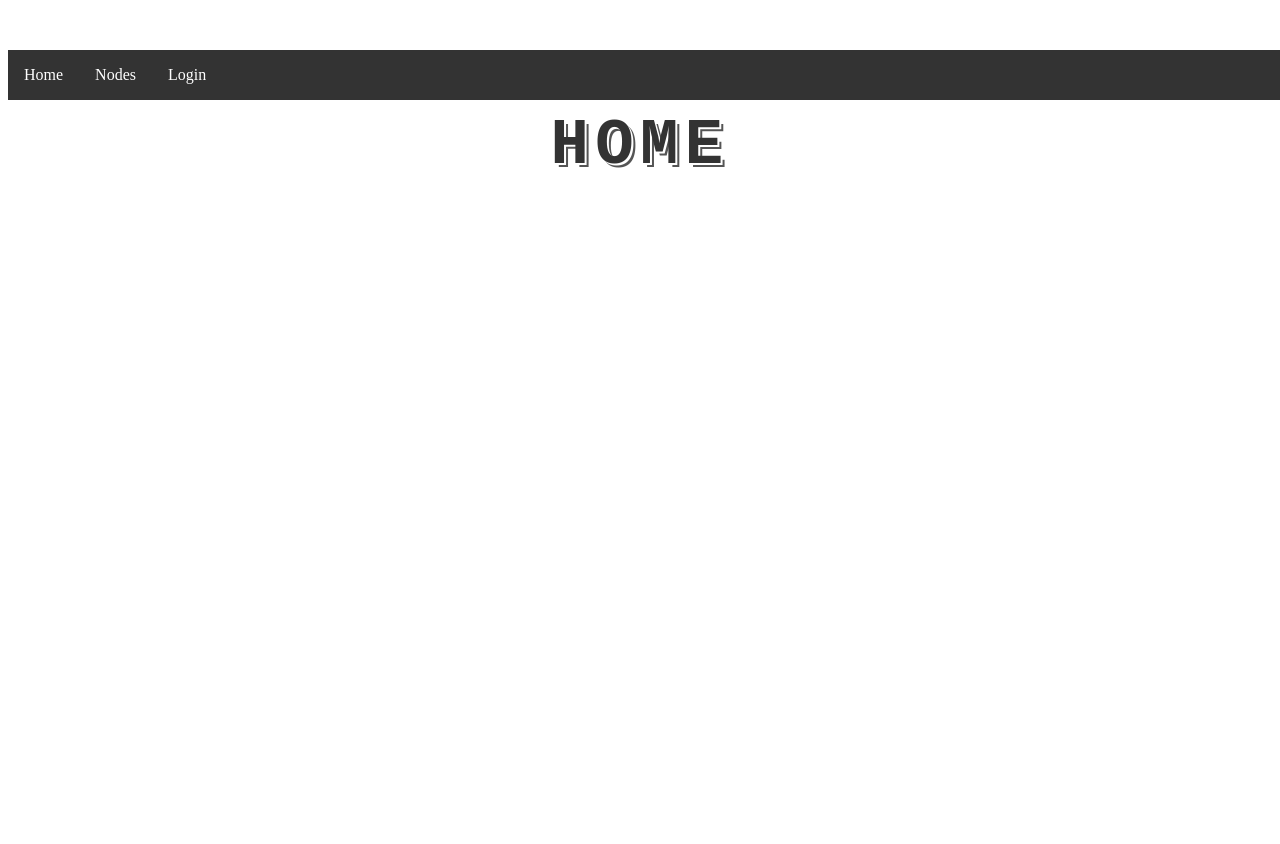
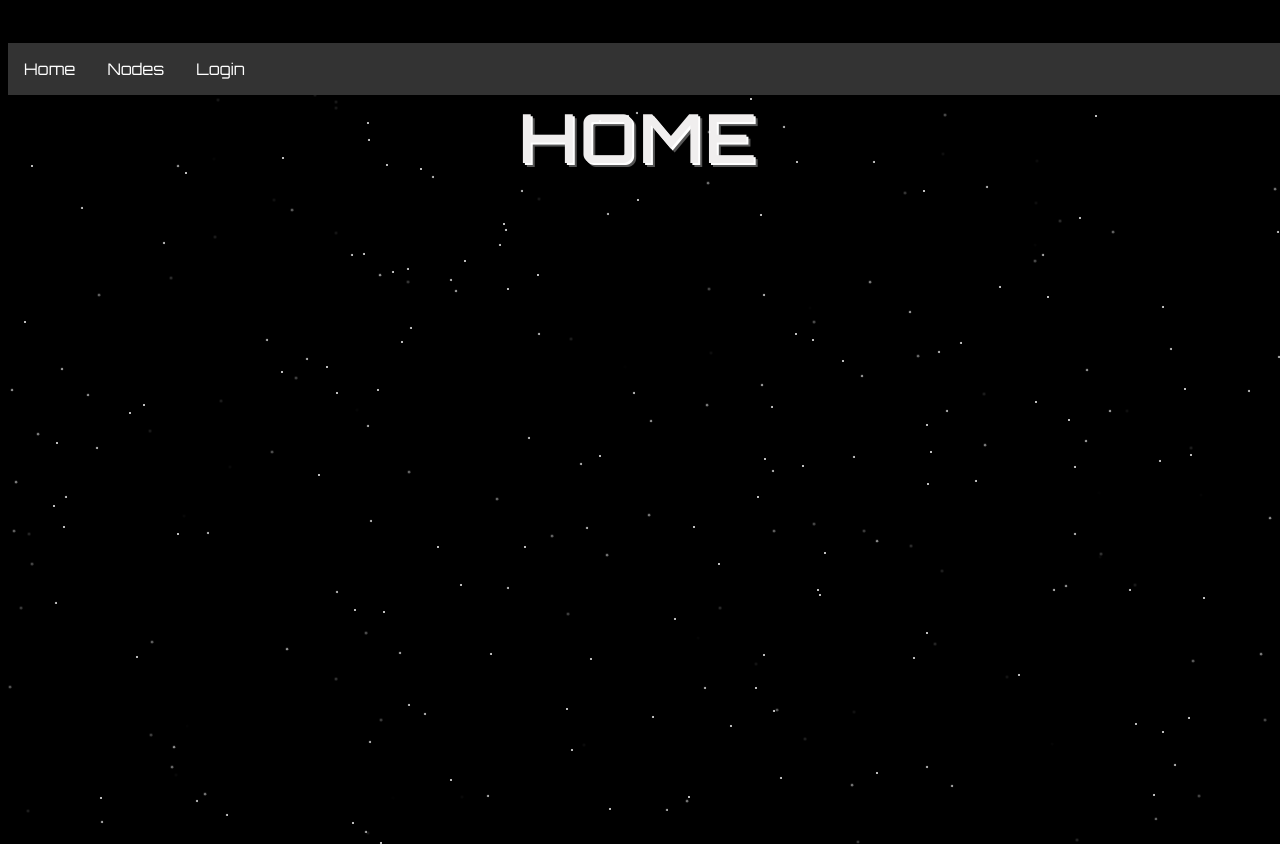
Before and after one commit to CosmicButters/atlas, a React (Create React App) app: page / in a window 1280 px wide. Before the commit the page ends 800 px from the top, so only its background shows below. Built offline with nearby package versions, Linux system fonts and the light colour scheme.

Commit message:
Adding css

```diff
--- a/src/App.css
+++ b/src/App.css
@@ -1,5 +1,34 @@
+@import url('https://fonts.googleapis.com/css2?family=Orbitron&display=swap');
+
+body {
+  font-family: "Orbitron", sans-serif;
+  background-color: #000;
+  overflow: hidden;
+  position: relative;
+}
+
 .App {
   text-align: center;
+}
+
+.star {
+  position: absolute;
+  background-color: #fff;
+  width: 2px;
+  height: 2px;
+  border-radius: 50%;
+  animation: twinkle 1.5s infinite ease-in-out alternate;
+}
+
+@keyframes twinkle {
+  from {
+    transform: scale(1);
+    opacity: 1;
+  }
+  to {
+    transform: scale(1.5);
+    opacity: 0;
+  }
 }
 
 nav {
@@ -15,18 +44,16 @@ h1 {
   text-align: center;
   letter-spacing: 0.1em;
   text-transform: uppercase;
-  color: #333;
+  color: #f0eeee;
   text-shadow: 2px 2px 0 #fff, 4px 4px 0 #555;
   line-height: 3;
-  font-family: "Space Mono", monospace; /* sets the font family to Space Mono */
 }
-
 
 nav ul {
   margin: 0;
   padding: 0;
   list-style: none;
-  display: flex; /* sets the display property of the list items to flex */
+  display: flex;
 }
 
 nav li {
@@ -35,7 +62,7 @@ nav li {
 }
 
 nav a {
-  display: inline-block; /* displays the links as inline-block level elements */
+  display: inline-block;
   padding: 1rem;
   color: #fff;
   text-decoration: none;
--- a/src/App.js
+++ b/src/App.js
@@ -3,10 +3,12 @@ import { BrowserRouter as Router, Routes, Route, Link } from "react-router-dom";
 import Login from "./pages/Login";
 import Home from "./pages/Home";
 import Nodes from "./pages/Nodes";
+import StarryBackground from "./StarryBackground";
 
 function App() {
     return (
         <Router>
+            <StarryBackground />
             <nav>
                 <Link to="/">Home</Link>
                 <Link to="/nodes">Nodes</Link>
@@ -20,4 +22,5 @@ function App() {
         </Router>
     );
 }
+
 export default App;
--- /dev/null
+++ b/src/StarryBackground.css
@@ -0,0 +1,25 @@
+body {
+    background-color: #000;
+    overflow: hidden;
+    position: relative;
+  }
+
+  .star {
+    position: absolute;
+    background-color: #fff;
+    width: 2px;
+    height: 2px;
+    border-radius: 50%;
+    animation: twinkle 1.5s infinite ease-in-out alternate;
+  }
+
+  @keyframes twinkle {
+    from {
+      transform: scale(1);
+      opacity: 1;
+    }
+    to {
+      transform: scale(1.5);
+      opacity: 0;
+    }
+  }
--- /dev/null
+++ b/src/StarryBackground.js
@@ -0,0 +1,24 @@
+import React, { useEffect } from "react";
+import "./StarryBackground.css";
+
+const StarryBackground = () => {
+    useEffect(() => {
+        createStars();
+    }, []);
+
+    const createStars = () => {
+        for (let i = 0; i < 150; i++) {
+            const star = document.createElement("div");
+            star.className = "star";
+            star.style.top = `${Math.random() * 100}vh`;
+            star.style.left = `${Math.random() * 100}vw`;
+            star.style.animationDuration = `${1.5 + Math.random() * 3}s`;
+            star.style.animationDelay = `${Math.random() * 1.5}s`;
+            document.body.appendChild(star);
+        }
+    };
+
+    return null;
+};
+
+export default StarryBackground;
--- a/src/pages/Home.js
+++ b/src/pages/Home.js
@@ -3,7 +3,7 @@ import React from "react";
 function Home() {
     return (
         <div>
-            <h1 style={{ marginTop: "50px" }}>Home</h1>
+            <h1>Home</h1>
         </div>
     );
 }
```
